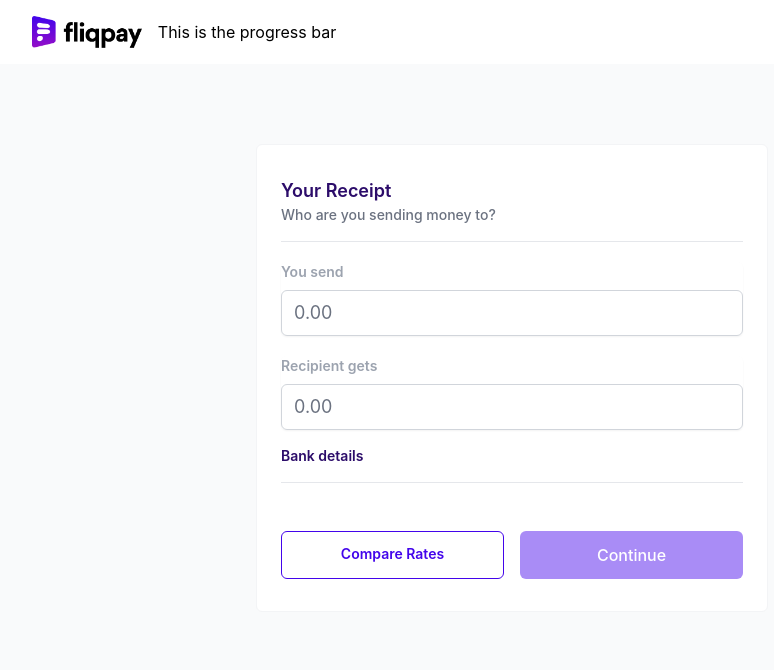
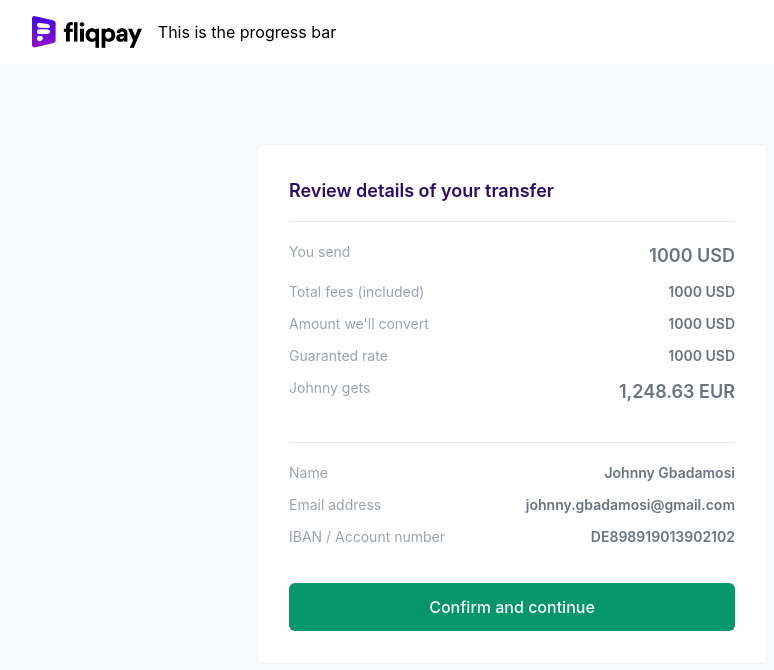
Before and after one commit to Olatade/fliq-payout, a React (Create React App) app: page / in a window 1280 px wide. Shown: the top 670 px of the page, without its empty margins (128-902 px from the left). Built offline with nearby package versions, Linux system fonts and the light colour scheme.

Commit message:
Add UI for payout review

```diff
--- a/src/App.tsx
+++ b/src/App.tsx
@@ -3,6 +3,7 @@ import logo from './assets/img/fliqpay-logo.png';
 import './styles/App.css';
 import FormPayoutAmount from './components/form-payout-amount';
 import FormPayoutReceipt from './components/form-payout-receipt';
+import PayoutReview from './components/payout-review';
 
 function App() {
   return (
@@ -14,7 +15,7 @@ function App() {
       </header>
 
       <div className="body">
-        <FormPayoutReceipt/>
+        <PayoutReview/>
       </div>
 
     </div>
--- /dev/null
+++ b/src/components/payout-review.tsx
@@ -0,0 +1,63 @@
+import '../styles/PayoutReview.css';
+import React from 'react';
+import '../styles/App.css';
+
+function PayoutReview () {
+
+  return (
+      <div className="form">
+        <div className="form-head">
+          <p className="form-head__main">Review details of your transfer</p>
+        </div>
+
+        <div className="rows">
+          <p className="row">
+            <span className="row__description">You send</span>
+            <span className="row__unit emphasize">1000 USD</span>
+          </p>
+          <p className="row">
+            <span className="row__description">Total fees (included)</span>
+            <span className="row__unit ">1000 USD</span>
+          </p>
+          <p className="row">
+            <span className="row__description">Amount we'll convert</span>
+            <span className="row__unit ">1000 USD</span>
+          </p>
+          <p className="row">
+            <span className="row__description">Guaranted rate</span>
+            <span className="row__unit ">1000 USD</span>
+          </p>
+          <p className="row">
+            <span className="row__description">Johnny gets</span>
+            <span className="row__unit emphasize">1,248.63 EUR</span>
+          </p>
+        </div>
+
+        <div className="form-head">
+        </div>
+
+        <div className="rows">
+          <p className="row">
+            <span className="row__description">Name</span>
+            <span className="row__unit">Johnny Gbadamosi</span>
+          </p>
+          <p className="row">
+            <span className="row__description">Email address</span>
+            <span className="row__unit">johnny.gbadamosi@gmail.com</span>
+          </p>
+          <p className="row">
+            <span className="row__description">IBAN / Account number</span>
+            <span className="row__unit">DE898919013902102</span>
+          </p>
+        </div>
+
+        <a className="btn" href="/">Confirm and continue</a>
+
+      </div>
+
+  );
+}
+
+
+
+ export default PayoutReview;
--- a/src/styles/App.css
+++ b/src/styles/App.css
@@ -35,3 +35,7 @@
   @apply container mx-auto max-w-lg bg-white self-start
   rounded-md
 }
+
+.btn{
+  @apply text-center items-center hover:bg-color-primary-light text-white font-medium py-3 px-4  rounded-md focus:outline-none;
+}
--- a/src/styles/FormPayoutReceipt.css
+++ b/src/styles/FormPayoutReceipt.css
@@ -5,7 +5,7 @@
   border-gray-100
 
   md:gap-4
-  md:px-6
+  md:px-8
   md:py-8
 }
 
--- /dev/null
+++ b/src/styles/PayoutReview.css
@@ -0,0 +1,45 @@
+.form{
+  @apply px-5 py-6
+  grid auto-rows-max gap-2
+  border
+  border-gray-100
+
+  md:gap-4
+  md:px-8
+  md:py-8
+}
+
+.form-head{
+  @apply border-b border-gray-200 pb-4
+}
+
+.form-head__main{
+  @apply font-semibold text-sm text-color-primary-dark
+  md:text-lg
+}
+
+.rows{
+  @apply grid gap-y-1
+}
+
+.row{
+  @apply flex justify-between py-1
+}
+
+.row__unit{
+  @apply text-xs font-semibold inline-block w-24 text-gray-500 text-right
+  md:text-sm inline-block w-max
+}
+.row__unit.emphasize{
+  @apply text-gray-500 text-sm
+  md:text-lg
+}
+
+.row__description{
+  @apply text-xs font-normal text-gray-400
+  md:text-sm
+}
+
+.btn{
+  @apply bg-green-600 hover:bg-green-500 mt-4
+}
```
